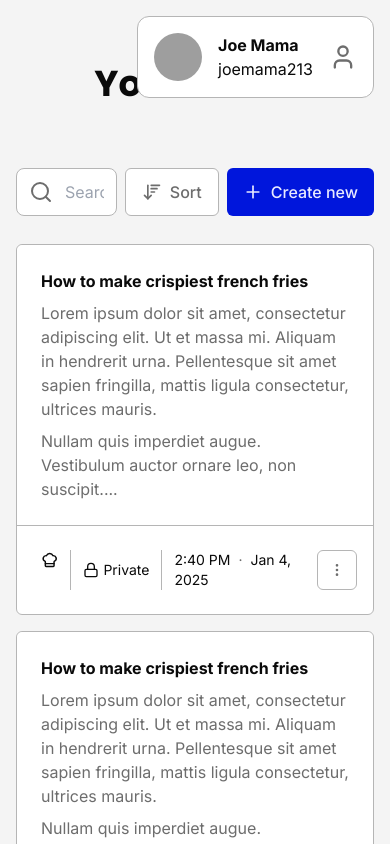
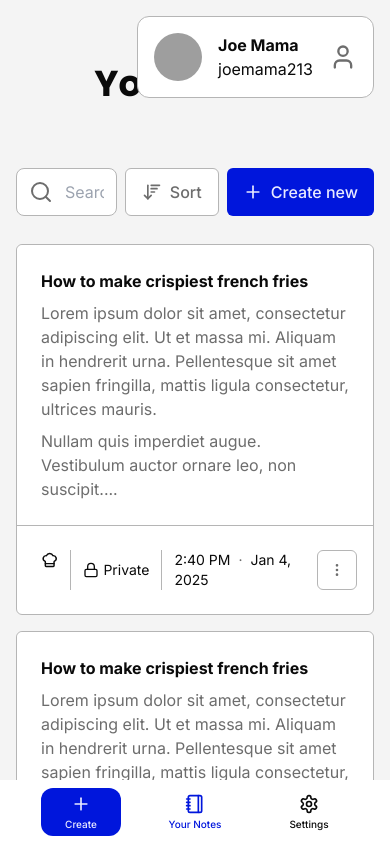
Before and after one commit to nomi-nonsz/danota, a Next.js app: page /notes in a window 390 px wide. Built offline with nearby package versions, Linux system fonts and the light colour scheme; grey boxes are pictures that could not be loaded; a web font is replaced by a local one.

Commit message:
fix the mobile navbar (maybe)

```diff
--- a/src/app/(authorized)/layout.tsx
+++ b/src/app/(authorized)/layout.tsx
@@ -3,6 +3,7 @@ import { Metadata } from "next";
 import { SideNav } from "@/components/single/navigation/side-nav";
 import { NoteModal } from "@/components/single/modal/note-modal";
 import { AlertDialog } from "@/components/single/modal/alert-dialog";
+import { BottomNav } from "@/components/single/navigation/bottom-nav";
 
 export const metadata: Metadata = {
   title: "Dashboard",
@@ -16,12 +17,15 @@ export default async function AdminLayout({
 }>) {
   return (
     <>
-      <main className="flex flex-row h-screen">
+      <main className="flex sm:flex-row flex-col h-screen">
         <div className="flex-none sm:block hidden">
           <SideNav />
         </div>
-        <div className="relative flex-grow bg-background-2">
+        <div className="relative flex-grow bg-background-2 sm:overflow-y-auto overflow-y-scroll">
           {children}
+        </div>
+        <div className="sticky bottom-0">
+          <BottomNav />
         </div>
       </main>
       <NoteModal />
--- a/src/app/(authorized)/notes/page.tsx
+++ b/src/app/(authorized)/notes/page.tsx
@@ -17,7 +17,7 @@ export default function NotesPage () {
         </header>
         <NotesBar />
       </WorkContainer>
-      <div className="flex-grow overflow-y-scroll p-4">
+      <div className="flex-grow sm:overflow-y-scroll p-4">
         <WorkContainer className="flex flex-col gap-4">
           {Array(5).fill("").map((_, a) =>
             <NoteItem
--- /dev/null
+++ b/src/components/single/navigation/bottom-nav.tsx
@@ -0,0 +1,65 @@
+'use client'
+
+import Link from "next/link";
+import { usePathname } from "next/navigation";
+import { icons } from "lucide-react"
+
+import { cn } from "@/lib/utils";
+import { useNoteModal } from "@/hooks/disclosures/use-notemodal";
+import { Button } from "@/components/ui/button";
+
+const navigations = [
+  {
+    name: "Your Notes",
+    path: "/notes",
+    icon: icons.Notebook,
+  },
+  {
+    name: "Settings",
+    path: "/settings",
+    icon: icons.Settings,
+  },
+]
+
+export const BottomNav = () => {
+  const noteModal = useNoteModal();
+
+  const currentPath = usePathname();
+  const currentTab = currentPath.split('/')[1]; // billboards or products or ...
+
+  return (
+    <div className="px-6 py-2 bg-background flex flex-row justify-around items-center">
+      <Button
+        variant={'default'}
+        className="p-6 w-[80px] rounded-xl [&_svg]:size-auto flex flex-col -gap-1"
+        onClick={noteModal.onOpen}
+      >
+        <icons.Plus size={20} className="pt-1" />
+        <div className="text-[10px]">
+          Create
+        </div>
+      </Button>
+      {navigations.map((nav) => {
+        const tab = nav.path.split('/')[1];
+        const LucideIcon = nav.icon;
+
+        return (
+          <Link href={nav.path} className="block" key={nav.name}>
+            <Button
+              variant={'ghost'}
+              className={cn(
+                "p-6 w-[80px] rounded-xl [&_svg]:size-auto flex flex-col -gap-1",
+                currentTab === tab && "text-primary hover:text-primary hover:bg-primary-foreground"
+              )}
+            >
+              <LucideIcon size={20} className="pt-1" />
+              <div className="text-[10px]">
+                {nav.name}
+              </div>
+            </Button>
+          </Link>
+        )
+      })}
+    </div>
+  )
+}
```
Also changed, not shown: src/components/single/navigation/nav-links.tsx (+5 -4 lines).
